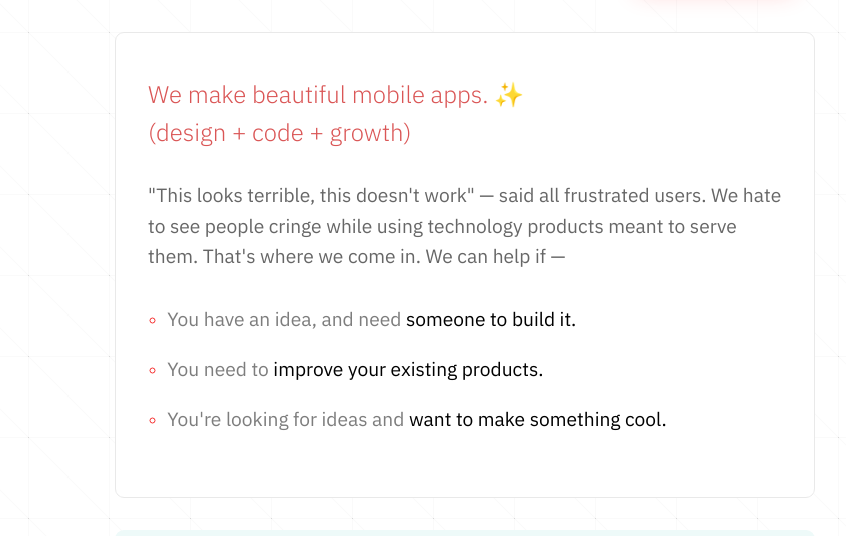
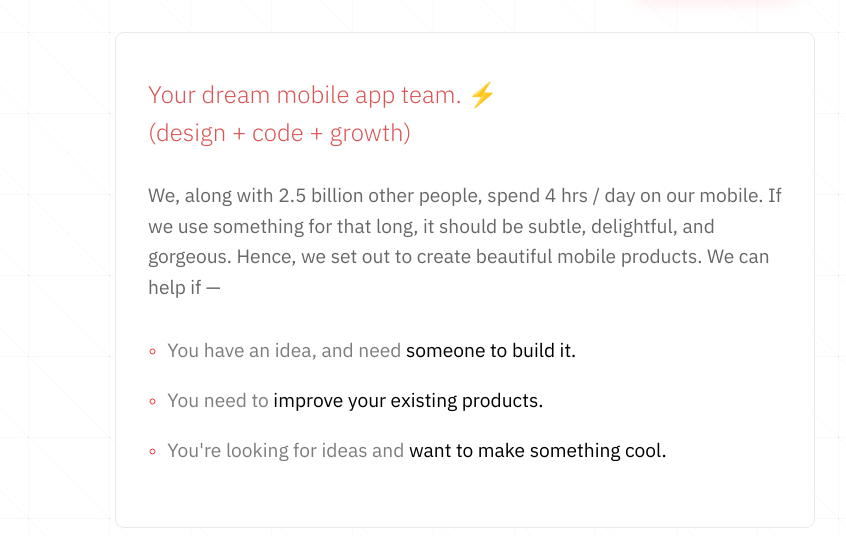
Before and after one commit to sumit27/spars, a plain HTML site: page index.html in a window 1280 px wide. Shown: the part 90-626 px from the top of the page, without its empty margins (175-1021 px from the left). Drawn offline with Linux system fonts and the light colour scheme.

Commit message:
copy changes on main page

```diff
--- a/index.html
+++ b/index.html
@@ -53,9 +53,9 @@
     </nav>
 
     <div class="card">
-      <h1 class="card-head">We make beautiful mobile apps. ✨
+      <h1 class="card-head">Your dream mobile app team. ⚡️
         <br class="visible--lg" />(design + code + growth)</h1>
-      <p class="card-description">"This looks terrible, this doesn't work" — said all frustrated users. We hate to see people cringe while using technology products meant to serve them. That's where we come in. We can help if —</p>
+      <p class="card-description">We, along with 2.5 billion other people, spend 4 hrs / day on our mobile. If we use something for that long, it should be subtle, delightful, and gorgeous. Hence, we set out to create beautiful mobile products. We can help if —</p>
       <!-- <ul class="card-list">
         <li class="list__item">
           <p>User research
```
